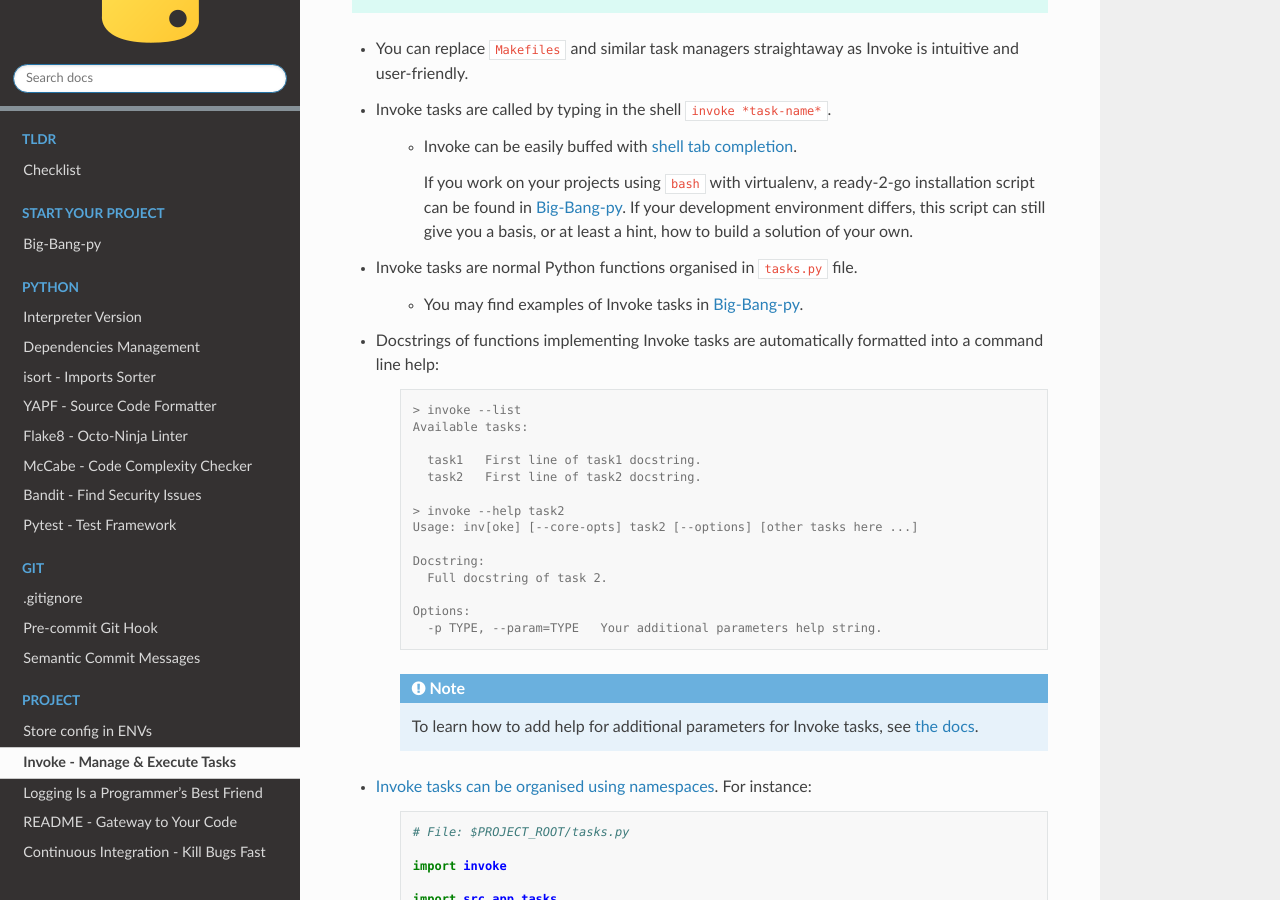
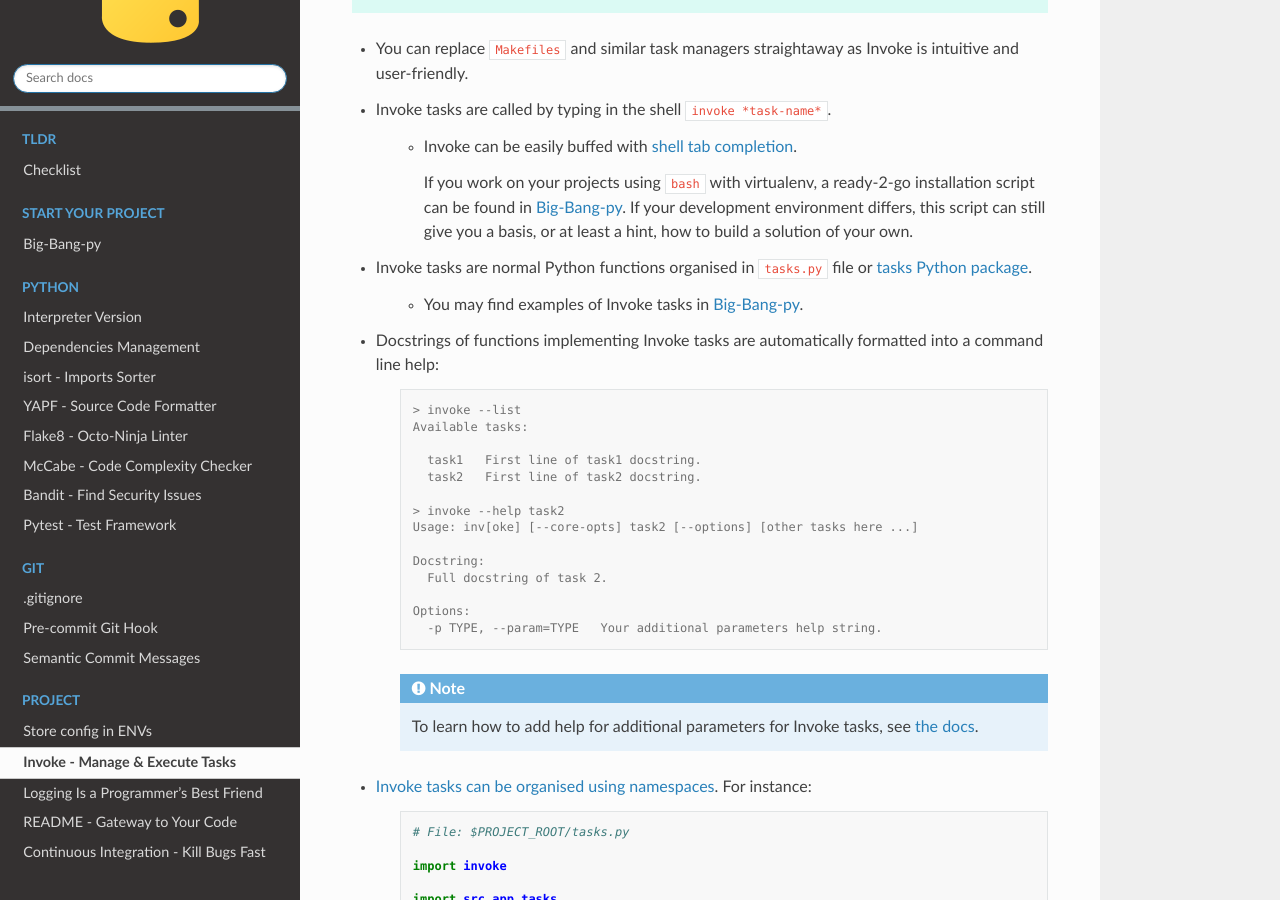
Before and after one commit to RTBHOUSE/here-be-pythons, a Sphinx documentation site: the page built from docs/source/project/invoke.rst, in a window 1280 px wide and 900 px high, scrolled down 303 px. Built offline with Sphinx 7.4.7 and the Read the Docs theme 2.0.0, drawn with Linux system fonts in a browser that asks for light colours.

Commit message:
docs: Add information that Invoke tasks can be organised in Python package as well

```diff
--- a/docs/source/project/invoke.rst
+++ b/docs/source/project/invoke.rst
@@ -18,7 +18,7 @@
 
       If you work on your projects using ``bash`` with virtualenv, a ready-2-go installation script can be found in `Big-Bang-py <https://github.com/RTBHOUSE/big-bang-py/blob/master/%7B%7Bcookiecutter.project_dir%7D%7D/invoke_bash_completion>`_. If your development environment differs, this script can still give you a basis, or at least a hint, how to build a solution of your own.
 
-+ Invoke tasks are normal Python functions organised in ``tasks.py`` file.
++ Invoke tasks are normal Python functions organised in ``tasks.py`` file or `tasks Python package <https://github.com/RTBHOUSE/big-bang-py/tree/master/%7B%7Bcookiecutter.project_dir%7D%7D/tasks>`_.
 
     + You may find examples of Invoke tasks in `Big-Bang-py <https://github.com/RTBHOUSE/big-bang-py/blob/master/%7B%7Bcookiecutter.project_dir%7D%7D/tasks.py>`_.
 
```
